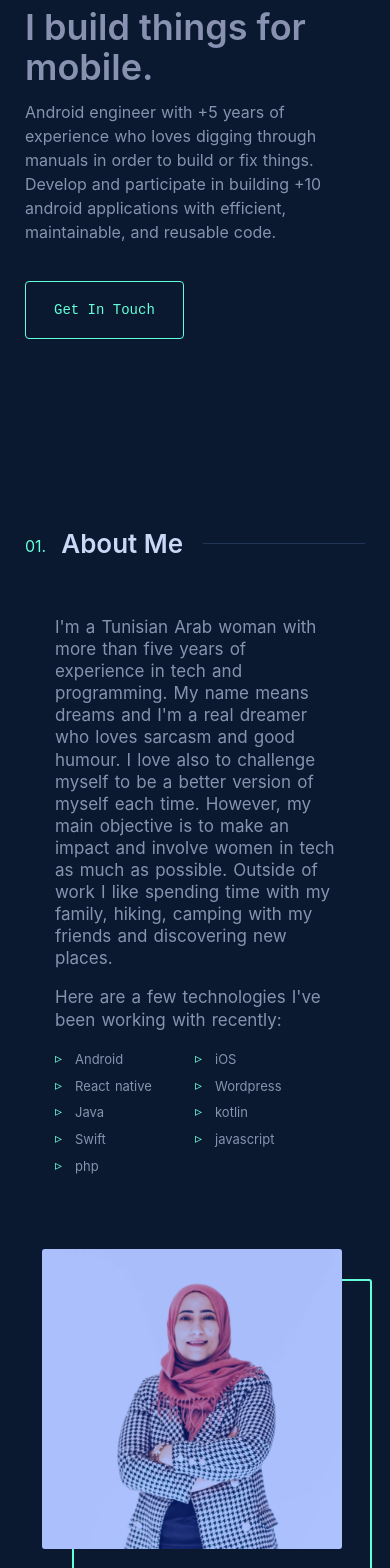
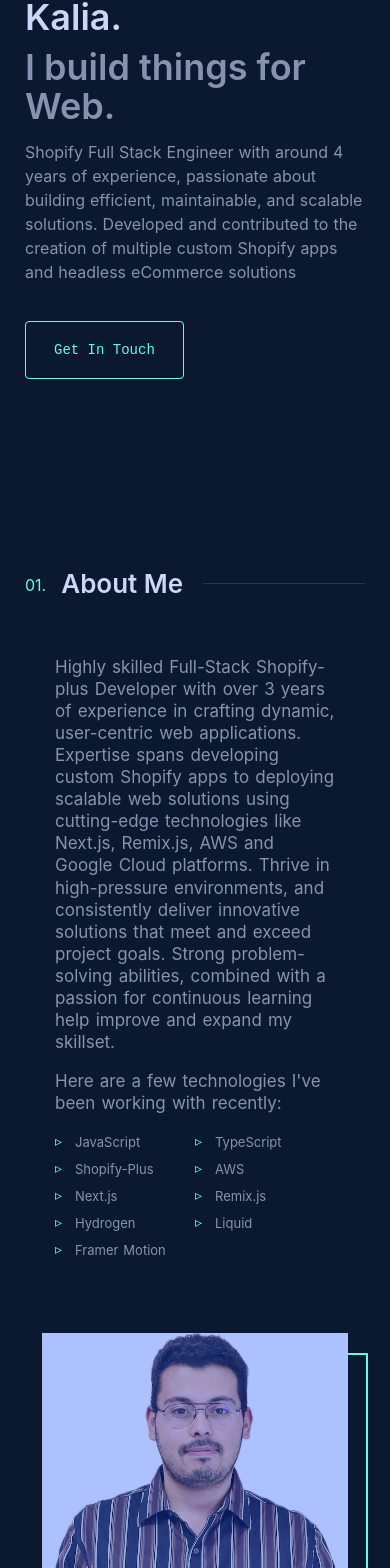
Before and after one commit to Omdaprog/Portfolio, a React (Create React App) app: page / in a window 390 px wide. Shown: the part 239-1807 px from the top of the page. Built offline with nearby package versions, Linux system fonts and the light colour scheme; no server answers; the database is empty.

Commit message:
updated hero and about section

```diff
--- a/package.json
+++ b/package.json
@@ -10,6 +10,8 @@
     "@testing-library/user-event": "^12.8.3",
     "firebase": "^8.5.0",
     "framer-motion": "^4.1.4",
+    "postcss": "^8.4.16",
+    "postcss-safe-parser": "^7.0.1",
     "react": "^17.0.2",
     "react-dom": "^17.0.2",
     "react-intersection-observer": "^8.31.1",
--- a/src/components/sections/AboutSection.js
+++ b/src/components/sections/AboutSection.js
@@ -80,29 +80,28 @@ const useStyle = makeStyles((theme) => ({
   },
 
   imageContainer: {
+    // position: "relative",
+    // maxWidth: 300,
     position: "relative",
-    maxWidth: 300,
+    display: "inline-block",
   },
   imageBorder: {
-    border: "2px solid rgb(100, 255, 218)",
-    width: "100%",
-    height: 300,
-    top: 30,
-    right: -30,
-    position: "relative",
-    borderRadius: "1%",
-    [theme.breakpoints.between(0,375)]: {
-      width: "95%",
-      height: 235,
-    },
+    position: "absolute", /* Position the frame relative to the container */
+    top: 20, /* Adjust to create the slight offset */
+    left: 20,
+    right: -20,
+    bottom: -15, /* Adjust to create the slight offset */
+    zIndex: 0, /* Behind the image */
+    border: "2px solid rgb(100, 255, 218)", /* Optional: Add a border to enhance frame effect */
   },
   image: {
-    position: "absolute",
-    top: 0,
-    right: 0,
+    "position": "relative",
+    "display": "inline-block",
     "& img": {
       width: "100%",
-      borderRadius: "1%",
+      height: "100%",
+      objectFit: "cover",
+
     },
     "&::after": {
       width: "100%",
@@ -121,10 +120,8 @@ const useStyle = makeStyles((theme) => ({
 
 function AboutSection() {
   const classes = useStyle();
-
   //Border animation
   const [BorderAnimation, setBorderAnimation] = useState(false)
-
   // Make framer motion animation work when the dom element in-view
   const containerVarients = {
     hidden: { y: 30, opacity: 0},
@@ -136,8 +133,6 @@ function AboutSection() {
     if (inView) {
       controls.start("visible");
     }
-
-    console.log();
   }, [controls, inView]);
   return (
     <motion.section
@@ -153,20 +148,20 @@ function AboutSection() {
         <Grid item md={7}>
           <div className={classes.content}>
             <p>
-            I'm a Tunisian Arab woman with more than five years of experience in tech and programming. My name means dreams and I'm a real dreamer who loves sarcasm and good humour. I love also to challenge myself to be a better version of myself each time. However, my main objective is to make an impact and involve women in tech as much as possible. Outside of work I like spending time with my family, hiking, camping with my friends and discovering new places.
+            Highly skilled Full-Stack Shopify-plus Developer with over 3 years of experience in crafting dynamic, user-centric web applications. Expertise spans developing custom Shopify apps to deploying scalable web solutions using cutting-edge technologies like Next.js, Remix.js, AWS and Google Cloud platforms. Thrive in high-pressure environments, and consistently deliver innovative solutions that meet and exceed project goals. Strong problem-solving abilities, combined with a passion for continuous learning help improve and expand my skillset.
             </p>
             <p>Here are a few technologies I've been working with recently:</p>
 
             <ul className="skills-list">
-              <li>Android</li>
-              <li>iOS</li>
-              <li>React native</li>
-              <li>Wordpress</li>
-              <li>Java</li>
-              <li>kotlin</li>
-              <li>Swift</li>
-              <li>javascript</li>
-              <li>php</li>
+              <li>JavaScript</li>
+              <li>TypeScript</li>
+              <li>Shopify-Plus</li>
+              <li>AWS</li>
+              <li>Next.js</li>
+              <li>Remix.js</li>
+              <li>Hydrogen</li>
+              <li>Liquid</li>
+              <li>Framer Motion</li>
             </ul>
           </div>
         </Grid>
--- a/src/components/sections/HeroSection.js
+++ b/src/components/sections/HeroSection.js
@@ -141,16 +141,14 @@ function HeroSection() {
         <h1>Hi, my name is</h1>
       </motion.div>
       <motion.div variants={item} className={classes.content}>
-        <h2 className={classes.bigheading}>Ahlem Jarra.</h2>
+        <h2 className={classes.bigheading}>Imededdine Ben Kalia.</h2>
       </motion.div>
       <motion.div variants={item} className={classes.content}>
-        <h3 className={classes.bigheading}>I build things for mobile.</h3>
+        <h3 className={classes.bigheading}>I build things for Web.</h3>
       </motion.div>
       <motion.div variants={item} className={classes.content}>
         <p>
-        Android engineer with +5 years of experience who loves digging through manuals in order to build
-or fix things. Develop and participate in building +10 android applications with efficient,
-maintainable, and reusable code.
+        Shopify Full Stack Engineer with around 4 years of experience, passionate about building efficient, maintainable, and scalable solutions. Developed and contributed to the creation of multiple custom Shopify apps and headless eCommerce solutions
         </p>
       </motion.div>
       <motion.div variants={item} className={classes.button}>
--- /dev/null
+++ b/src/data/Professional_Experience.js
@@ -0,0 +1,46 @@
+export const ProfessionalExperianceData = [
+    {
+        ComapnyName: "SKRATCH©",
+        Position: "Full Stack Shopify Developer",
+        Location: "Los Angeles, CA, USA",
+        Duration: "08/2021 – 02/2024",
+        Resposabilities: [
+            `Developed a custom Shopify app that enabled a "Share Cart" feature across four Shopify Plus stores and
+centralized order management in one store which enhanced the customer experience and streamlined the checkout
+process.`,
+            `Built an app which allowed the admin to manage products across all stores from a single interface, leveraging AWS
+cloud’s services and Liquid which centralized management led to improved operational efficiency, contributing to
+over $500K in sales per month.`,
+            `Developed a management web application to create, update, and delete Shopify Hydrogen themes across multiple
+Shopify Plus stores and automated deployment for all stores with integrating CI/CD using GitHub, AWS Services,
+Shopify Hydrogen, Shopify API, resulting in streamlined theme management and deployment efficiency.`,
+            `Maintained and optimized Shopify Plus stores and checkout pages to improve efficiency and scalability using
+several technologies, including Shopify Extensions, Shopify Functions, Liquid, and Remix.js, leading to a smoother
+user experience, increased conversion rates, and enhanced overall store performance.`,
+            `Worked closely with designers, project managers, and other developers to deliver high-quality products on time and
+within budget`
+        ]
+    },
+    {
+        ComapnyName: "ONE TIME CODE",
+        Position: "",
+        Location: "Los Angeles, CA, USA",
+        Duration: "08/2021 – 02/2024",
+        Resposabilities: [
+            `Developed a custom Shopify app that enabled a "Share Cart" feature across four Shopify Plus stores and
+centralized order management in one store which enhanced the customer experience and streamlined the checkout
+process.`,
+            `Built an app which allowed the admin to manage products across all stores from a single interface, leveraging AWS
+cloud’s services and Liquid which centralized management led to improved operational efficiency, contributing to
+over $500K in sales per month.`,
+            `Developed a management web application to create, update, and delete Shopify Hydrogen themes across multiple
+Shopify Plus stores and automated deployment for all stores with integrating CI/CD using GitHub, AWS Services,
+Shopify Hydrogen, Shopify API, resulting in streamlined theme management and deployment efficiency.`,
+            `Maintained and optimized Shopify Plus stores and checkout pages to improve efficiency and scalability using
+several technologies, including Shopify Extensions, Shopify Functions, Liquid, and Remix.js, leading to a smoother
+user experience, increased conversion rates, and enhanced overall store performance.`,
+            `Worked closely with designers, project managers, and other developers to deliver high-quality products on time and
+within budget`
+        ]
+    },
+]
```
Also changed, not shown: src/components/sections/WorkPlacement.js (+51 -21 lines), src/image/image.jpg, 1 other file (tests, documents, lock files or other folders).
